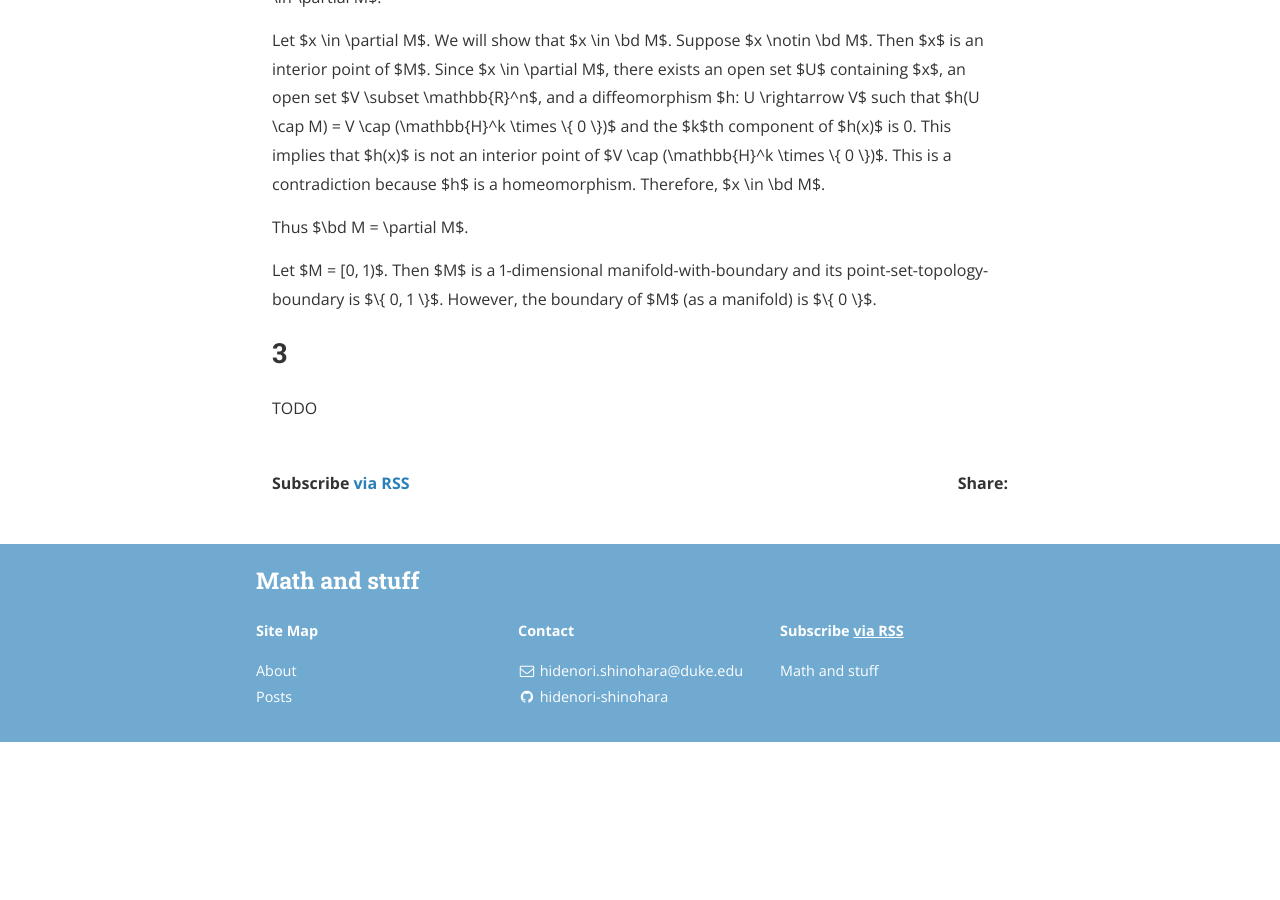
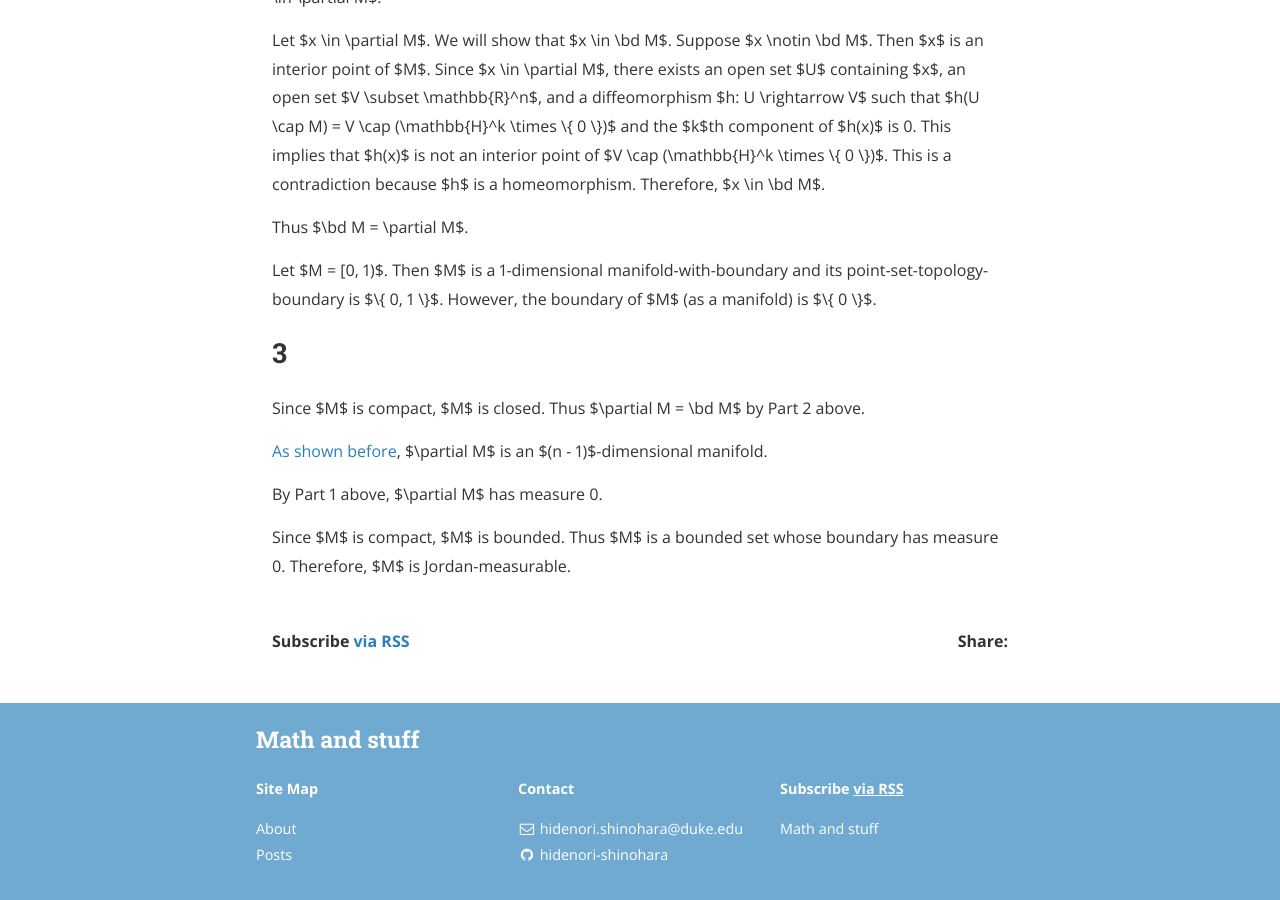
Before and after one commit to hidenori-shinohara/hidenori-shinohara.github.io, a Jekyll site: the page built from _posts/spivak/chapter5/2019-12-10-manifold-properties-ex-5-8.md, in a window 1280 px wide and 900 px high, scrolled down 1856 px. Built offline with Jekyll 4.4.1, drawn with Linux system fonts in a browser that asks for light colours; nearby versions of some CDN libraries; before the commit the page ends 2598 px from its top, so only the background shows below that; some of the changed text lies outside the part shown.

Commit message:
Finish ex 5-8 [spivak]

```diff
--- a/_posts/spivak/chapter5/2019-12-10-manifold-properties-ex-5-8.md
+++ b/_posts/spivak/chapter5/2019-12-10-manifold-properties-ex-5-8.md
@@ -76,4 +76,13 @@ Then $M$ is a 1-dimensional manifold-with-boundary and its point-set-topology-bo
 However, the boundary of $M$ (as a manifold) is $\\{ 0 \\}$.
 
 ## 3
-TODO
+Since $M$ is compact, $M$ is closed.
+Thus $\partial M = \bd M$ by Part 2 above.
+
+[As shown before](/2019/12/07/manifold-with-boundary-ex-5-1.html), $\partial M$ is an $(n - 1)$-dimensional manifold.
+
+By Part 1 above, $\partial M$ has measure 0.
+
+Since $M$ is compact, $M$ is bounded.
+Thus $M$ is a bounded set whose boundary has measure 0.
+Therefore, $M$ is Jordan-measurable.
```
Also changed, not shown: other parts of _posts/spivak/chapter5/2019-12-10-manifold-properties-ex-5-8.md (+1 -1 lines).
